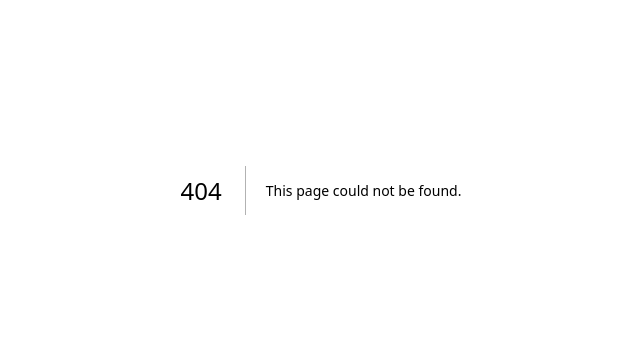
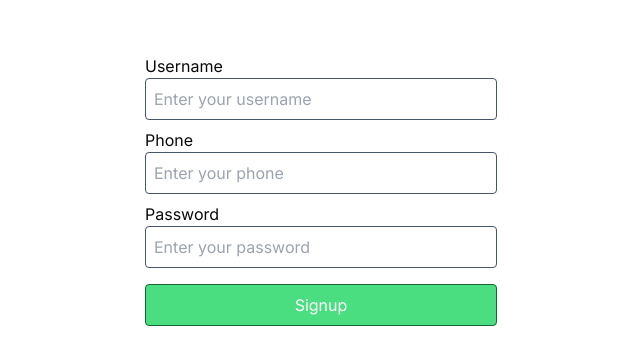
Before and after one commit to mwongess/benmax, a Next.js app: page /signup in a window 1280 px wide. Before the commit this address had no page. Shown: the part 210-574 px from the top of the page, without its empty margins (319-959 px from the left). Built offline with nearby package versions, Linux system fonts and the light colour scheme.

Commit message:
add auth pages

```diff
--- /dev/null
+++ b/src/app/(pages)/console/layout.tsx
@@ -0,0 +1,13 @@
+import React from 'react'
+
+const ConsoleLayout = ({children}: {children: React.ReactNode}) => {
+  return (
+    <div>
+        ConsoleLayout
+        {children}
+    </div>
+
+  )
+}
+
+export default ConsoleLayout
--- /dev/null
+++ b/src/app/(pages)/console/new-record/page.tsx
@@ -0,0 +1,7 @@
+const NewRecord = () => {
+  return (
+    <div>NewRecord</div>
+  )
+}
+
+export default NewRecord
--- /dev/null
+++ b/src/app/(pages)/console/page.tsx
@@ -0,0 +1,7 @@
+const Console = () => {
+    return (
+        <div>Console</div>
+    )
+}
+
+export default Console
--- /dev/null
+++ b/src/app/(pages)/console/records/page.tsx
@@ -0,0 +1,9 @@
+import React from 'react'
+
+const Records = () => {
+  return (
+    <div>Records</div>
+  )
+}
+
+export default Records
--- /dev/null
+++ b/src/app/(pages)/login/page.tsx
@@ -0,0 +1,28 @@
+"use client"
+
+import { FormEvent } from "react"
+
+const page = () => {
+  const login = (e: FormEvent)=> {
+    e.preventDefault()
+    console.log("Submitted");
+
+  }
+  return (
+    <div className="login flex justify-center items-center  h-screen">
+      <form  onSubmit={login}>
+        <div className="mb-3">
+          <label htmlFor="username">Username</label>
+          <input  type="text" placeholder="Enter your username" />
+        </div>
+        <div>
+          <label htmlFor="password">Password</label>
+          <input type="password" placeholder="Enter your password" />
+        </div>
+        <button  className="text-white bg-green-400 p-2 rounded w-full border border-green-800 mt-4" type="submit">Login</button>
+      </form>
+    </div>
+  )
+}
+
+export default page
--- /dev/null
+++ b/src/app/(pages)/signup/page.tsx
@@ -0,0 +1,31 @@
+"use client"
+import React, { FormEvent } from 'react'
+
+const Signup = () => {
+  const signup = (e: FormEvent)=> {
+    e.preventDefault()
+    console.log("Submitted");
+
+  }
+  return (
+    <div className="login flex justify-center items-center  h-screen">
+      <form onSubmit={signup}>
+        <div className="mb-2">
+          <label htmlFor="username">Username</label>
+          <input  type="text" placeholder="Enter your username" required/>
+        </div>
+        <div className="mb-2">
+          <label htmlFor="username">Phone</label>
+          <input  type="text" placeholder="Enter your phone" required/>
+        </div>
+        <div>
+          <label htmlFor="password">Password</label>
+          <input type="password" placeholder="Enter your password" required/>
+        </div>
+        <button  className="text-white bg-green-400 p-2 rounded w-full border border-green-800 mt-4" type="submit">Signup</button>
+      </form>
+    </div>
+  )
+}
+
+export default Signup
--- a/src/app/globals.css
+++ b/src/app/globals.css
@@ -65,7 +65,18 @@
     --ring: 240 4.9% 83.9%;
   }
 }
-
+.login form{
+  @apply w-full sm:w-[30%] p-4
+}
+.login form div {
+  @apply flex flex-col
+}
+.login form div input{
+  @apply border border-slate-600  p-2 rounded bg-transparent
+}
+.login form div input:focus{
+  @apply border-none outline outline-2 outline-blue-500
+}
 @layer base {
   * {
     @apply border-border;
--- a/src/app/page.tsx
+++ b/src/app/page.tsx
@@ -2,6 +2,6 @@ import Image from 'next/image'
 
 export default function Home() {
   return (
-
+    <div>Home</div>
   )
 }
```
